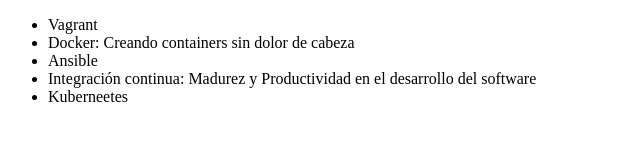
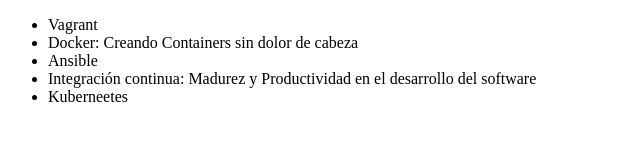
Before and after one commit to otanimex/Alura-git, a plain HTML site: page index.html in a window 1280 px wide. Shown: the full height of the page, 0-640 px from the left. Drawn offline with Linux system fonts and the light colour scheme.

Commit message:
Actualizando nombre del curso de docker

```diff
--- a/index.html
+++ b/index.html
@@ -7,7 +7,7 @@
 <body>
      <ul>
          <li> Vagrant </li>
-         <li> Docker: Creando containers sin dolor de cabeza</li>
+         <li> Docker: Creando Containers sin dolor de cabeza</li>
          <li> Ansible </li>
          <li> Integración continua: Madurez y Productividad en el desarrollo del software</li>
          <li>Kuberneetes</li>
```
